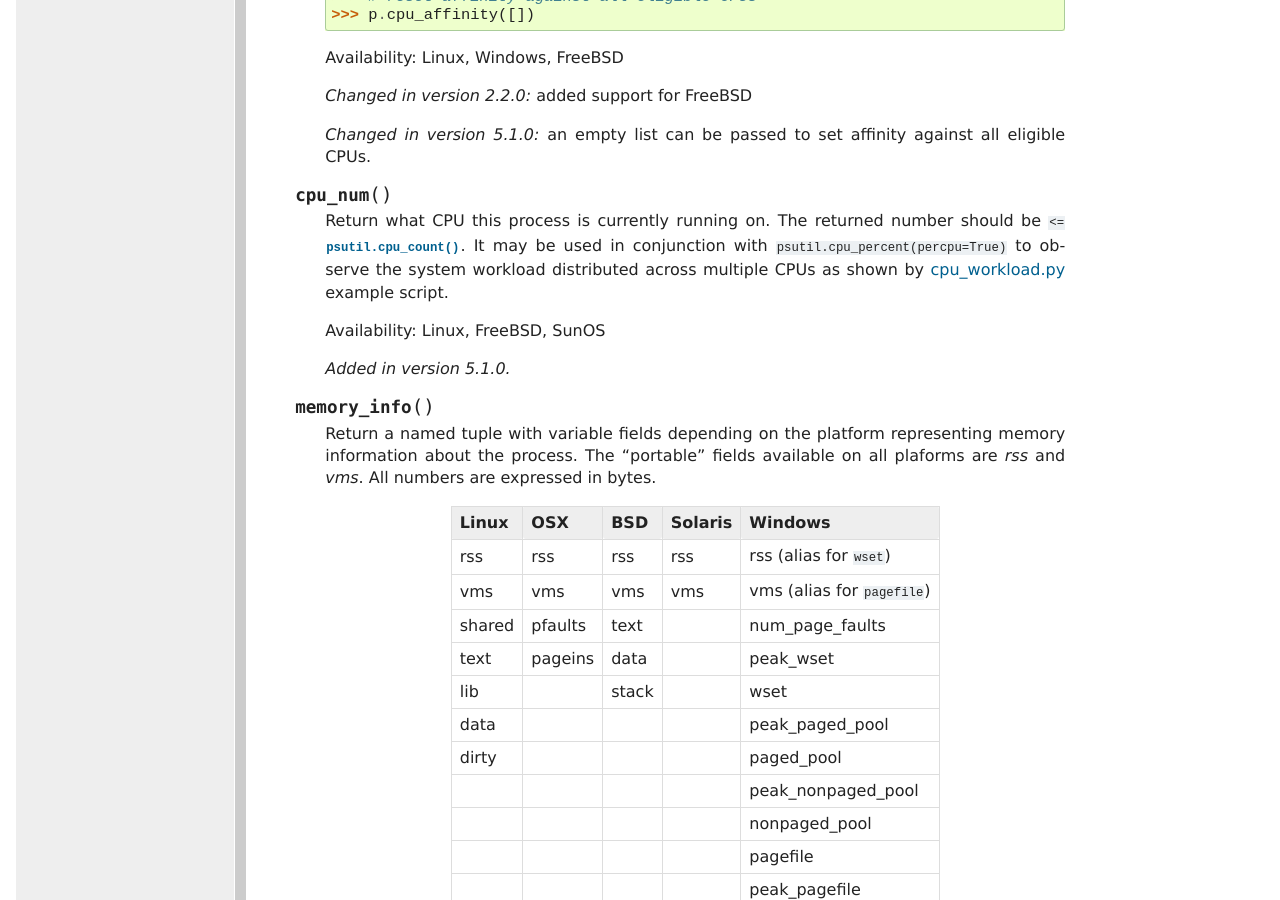
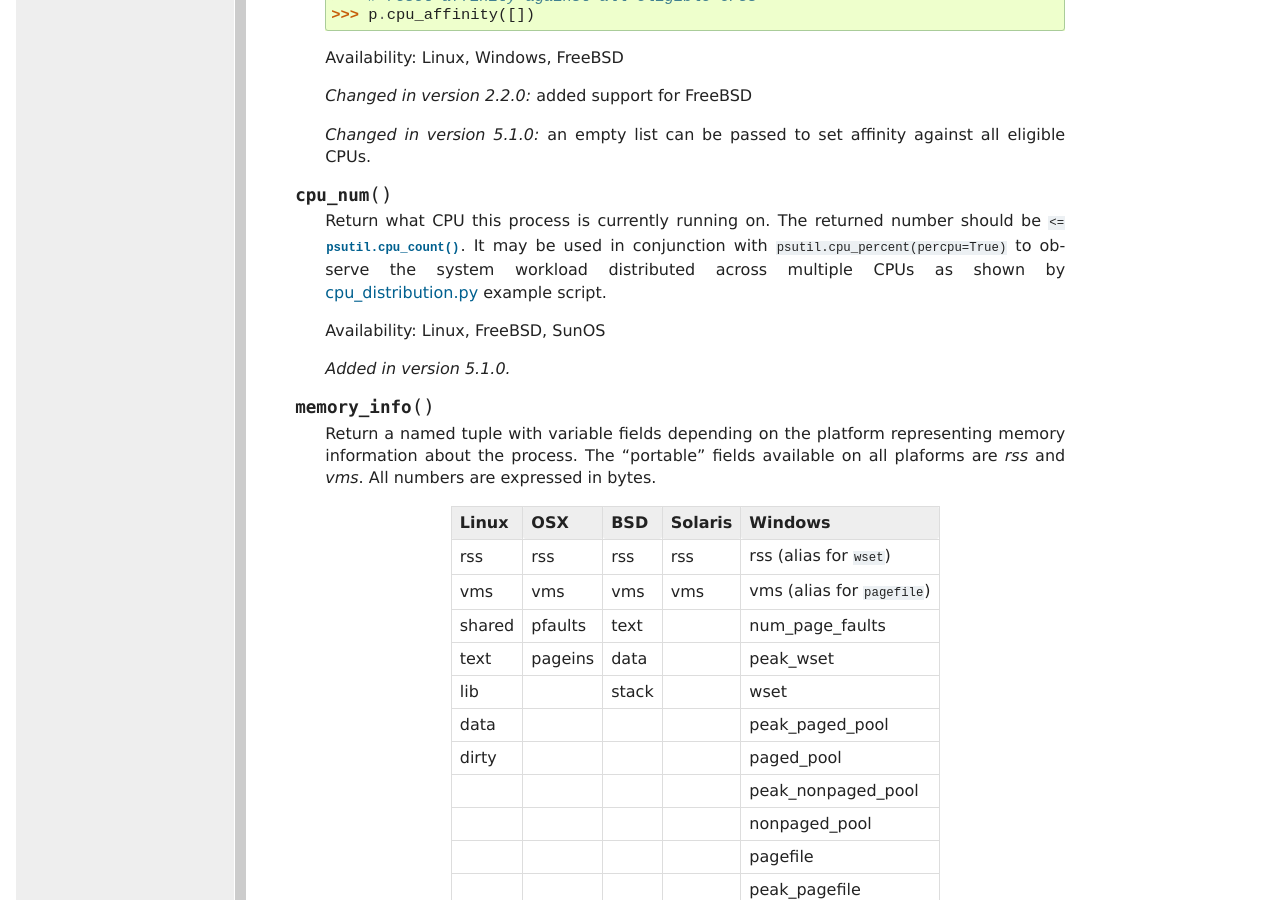
Before and after one commit to giampaolo/psutil, a Sphinx documentation site: the page built from docs/index.rst, in a window 1280 px wide and 900 px high, scrolled down 22028 px. Built offline with Sphinx 7.4.7, drawn with Linux system fonts in a browser that asks for light colours; formulas are drawn with MathJax 3.

Commit message:
update doc

```diff
--- a/docs/index.rst
+++ b/docs/index.rst
@@ -1385,7 +1385,7 @@ Process class
     The returned number should be ``<=`` :func:`psutil.cpu_count()`.
     It may be used in conjunction with ``psutil.cpu_percent(percpu=True)`` to
     observe the system workload distributed across multiple CPUs as shown by
-    `cpu_workload.py <https://github.com/giampaolo/psutil/blob/master/scripts/cpu_workload.py>`__ example script.
+    `cpu_distribution.py <https://github.com/giampaolo/psutil/blob/master/scripts/cpu_distribution.py>`__ example script.
 
     Availability: Linux, FreeBSD, SunOS
 
```
